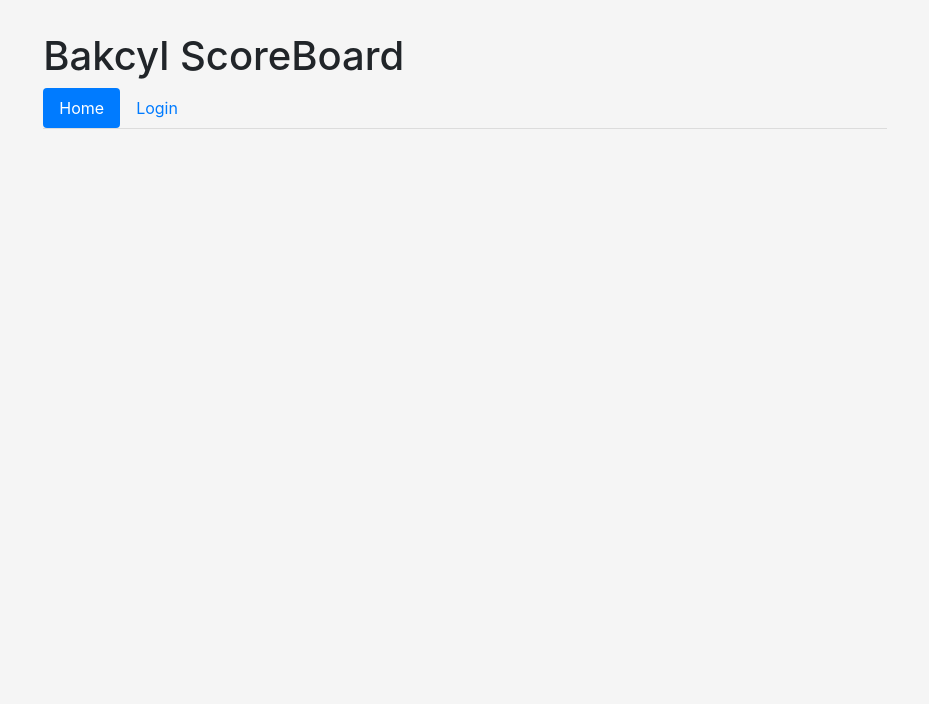
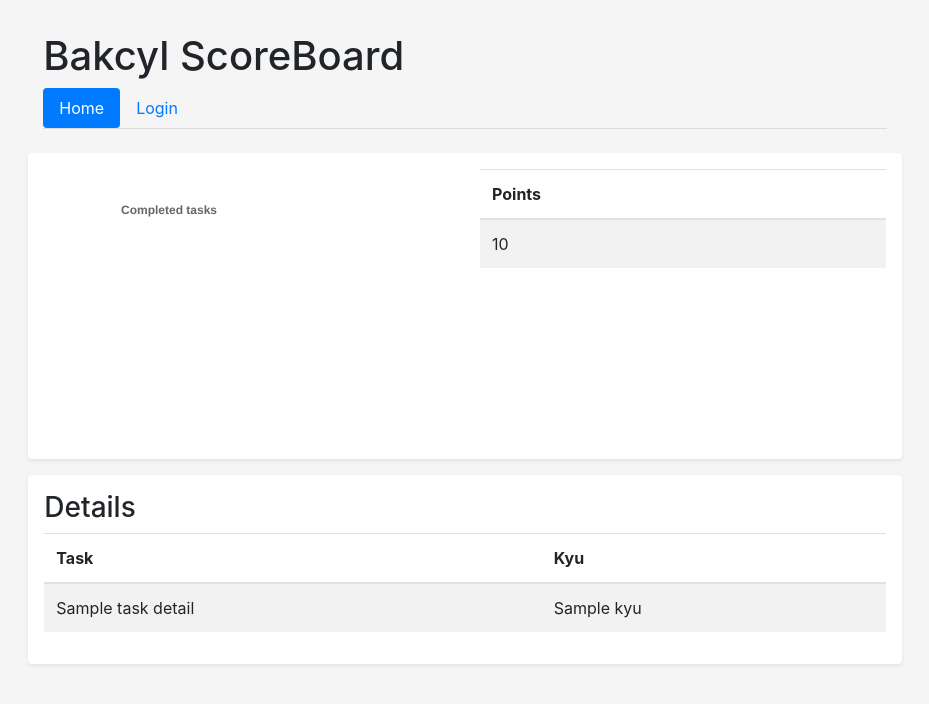
Before and after one commit to patkaczm/bakcyl-scorebaord, a Django app: template bakcyl_scoreboard/templates/bakcyl_scoreboard/dashboard.html in a window 1280 px wide. Shown: the top 704 px of the page, without its empty margins (175-1104 px from the left). Run offline with Django 3.2, Linux system fonts and the light colour scheme; the template is opened without the code that fills it: most values are stand-ins (such as "Sample title", 1, 10 or a date in 2020); some libraries are stand-ins or nearby versions.

Commit message:
completed new dashboard

```diff
--- a/bakcyl_scoreboard/templates/bakcyl_scoreboard/dashboard.html
+++ b/bakcyl_scoreboard/templates/bakcyl_scoreboard/dashboard.html
@@ -3,12 +3,107 @@
 {% load static %}
 {% load crispy_forms_tags %}
 
-{% block header %}
-    <h3> Hello {{user}} </h3>
+{% block content %}
+    <div class="row justify-content-center">
+        <div class="shadow-sm p-3 mb-3 bg-white rounded col">
+            <div class="row justify-content-center">
+                <div class="col">
+                    <canvas class="mt-4" id="{{ user }}" width="250" height="250"></canvas>
+                </div>
+                <div class="col">
+                    <table class="table table-striped table-hover">
+                        <thead>
+                        <tr>
+                            <th scope="col">Points</th>
+                        </tr>
+                        </thead>
+                        <tbody>
+                        <tr>
+                            <td>{{ points }}</td>
+                        </tr>
+                        </tbody>
+                    </table>
+                </div>
+            </div>
+        </div>
+    </div>
+    <div class="row justify-content-center">
+        <div class="shadow-sm p-3 mb-3 bg-white rounded col">
+            <h3>Details</h3>
+            <table class="table table-striped table-hover">
+                <thead>
+                <tr>
+                    <th scope="col">Task</th>
+                    <th scope="col">Kyu</th>
+                </tr>
+                </thead>
+                <tbody>
+                {% for task in task_data %}
+                    {% for task_detail in task.tasks %}
+                        <tr>
+                            <td>{{ task_detail.name }}</td>
+                            <td>{{ task.kyu }}</td>
+                        </tr>
+                    {% endfor %}
+                {% endfor %}
+                </tbody>
+            </table>
+
+        </div>
+    </div>
+
+
+    <script type="text/javascript">
+        var data = {{ task_data | safe }};
+        var kyus = [];
+        var tasksPerKyu = [];
+
+        for (i = 0; i < data.length; i++) {
+            kyus.push("Kyu: " + data[i]["kyu"]);
+            tasksPerKyu.push(data[i]["tasks"].length);
+        }
+
+        console.log(data);
+
+        var coloR = [];
+        var dynamicColors = function () {
+            var r = Math.floor(Math.random() * 255);
+            var g = Math.floor(Math.random() * 255);
+            var b = Math.floor(Math.random() * 255);
+            return "rgb(" + r + "," + g + "," + b + ")";
+        };
+
+        for (var i in kyus) {
+            coloR.push(dynamicColors());
+        }
+
+        var ctx = document.getElementById("{{user}}");
+        var myChart = new Chart(ctx, {
+            type: 'pie',
+            data: {
+                labels: kyus,
+                datasets: [{
+                    label: '',
+                    data: tasksPerKyu,
+                    backgroundColor: coloR,
+                    borderColor: "black",
+                    borderWidth: 1
+                }]
+            },
+            options: {
+                cutoutPercentage: 40,
+                layout: {
+                    padding: {
+                        bottom: 15,
+                    }
+                },
+                responsive: false,
+                title: {
+                    display: true,
+                    text: "Completed tasks",
+                },
+            }
+        });
+
+    </script>
 {% endblock %}
-
-{% block task_info %}
-    <div class="shadow p-3 mb-5 bg-white rounded"style="width: 100%;">
-
-    </div>
-{% endblock %}
```
Also changed, not shown: bakcyl_scoreboard/views.py (+42 -3 lines).
